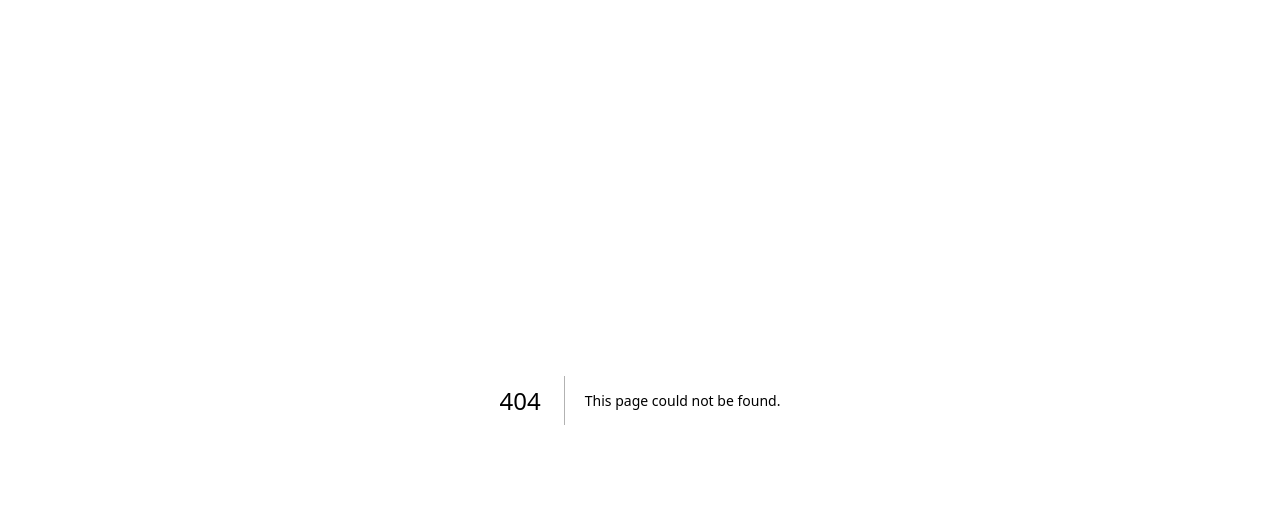
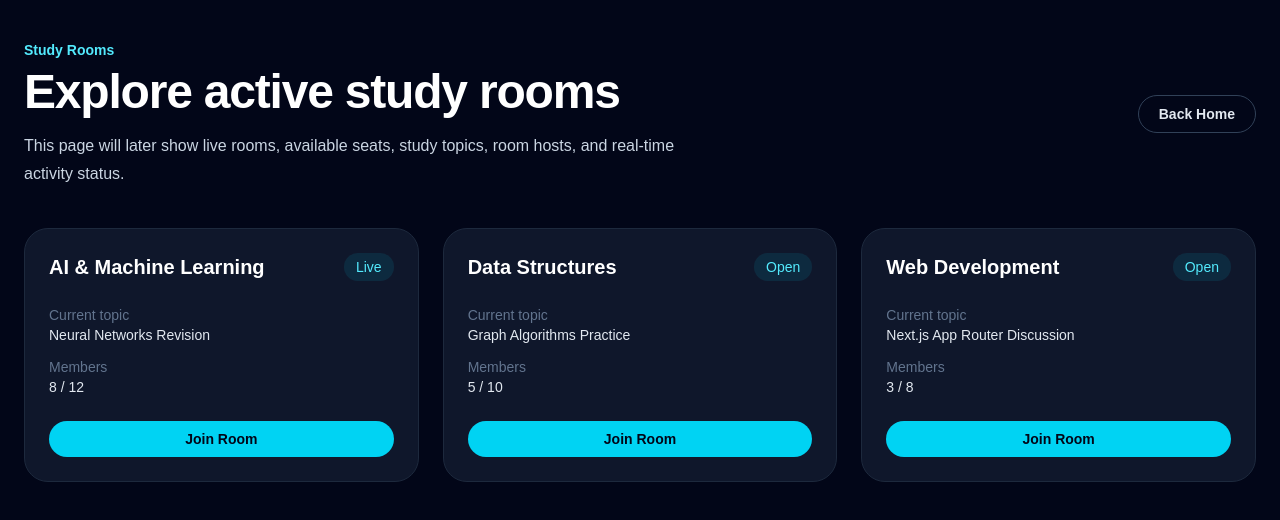
Before and after one commit to Cyfer-ap/Study-Room, a Next.js app in the folder study-room/: page /rooms in a window 1280 px wide. Before the commit this address had no page. Shown: the top 520 px of the page. Built offline with nearby package versions, Linux system fonts and the light colour scheme.

Commit message:
Add rooms route placeholder

```diff
--- /dev/null
+++ b/study-room/src/app/rooms/page.tsx
@@ -0,0 +1,98 @@
+import Link from "next/link";
+
+export default function RoomsPage() {
+    return (
+        <main className="min-h-screen bg-slate-950 px-6 py-10 text-white">
+            <div className="mx-auto max-w-7xl">
+                <div className="mb-10 flex items-center justify-between">
+                    <div>
+                        <p className="mb-2 text-sm font-semibold text-cyan-300">
+                            Study Rooms
+                        </p>
+
+                        <h1 className="text-4xl font-extrabold tracking-tight md:text-5xl">
+                            Explore active study rooms
+                        </h1>
+
+                        <p className="mt-4 max-w-2xl leading-7 text-slate-300">
+                            This page will later show live rooms, available seats, study
+                            topics, room hosts, and real-time activity status.
+                        </p>
+                    </div>
+
+                    <Link
+                        href="/"
+                        className="rounded-full border border-slate-700 px-5 py-2 text-sm font-semibold text-slate-200 transition hover:border-cyan-400 hover:text-cyan-300"
+                    >
+                        Back Home
+                    </Link>
+                </div>
+
+                <section className="grid gap-6 md:grid-cols-3">
+                    <RoomPreviewCard
+                        title="AI & Machine Learning"
+                        topic="Neural Networks Revision"
+                        members="8 / 12"
+                        status="Live"
+                    />
+
+                    <RoomPreviewCard
+                        title="Data Structures"
+                        topic="Graph Algorithms Practice"
+                        members="5 / 10"
+                        status="Open"
+                    />
+
+                    <RoomPreviewCard
+                        title="Web Development"
+                        topic="Next.js App Router Discussion"
+                        members="3 / 8"
+                        status="Open"
+                    />
+                </section>
+            </div>
+        </main>
+    );
+}
+
+type RoomPreviewCardProps = {
+    title: string;
+    topic: string;
+    members: string;
+    status: string;
+};
+
+function RoomPreviewCard({
+                             title,
+                             topic,
+                             members,
+                             status,
+                         }: RoomPreviewCardProps) {
+    return (
+        <article className="rounded-3xl border border-slate-800 bg-slate-900 p-6 transition hover:border-cyan-400/50">
+            <div className="mb-6 flex items-center justify-between">
+                <h2 className="text-xl font-bold">{title}</h2>
+
+                <span className="rounded-full bg-cyan-400/10 px-3 py-1 text-sm text-cyan-300">
+          {status}
+        </span>
+            </div>
+
+            <div className="space-y-3 text-sm">
+                <div>
+                    <p className="text-slate-500">Current topic</p>
+                    <p className="font-medium text-slate-200">{topic}</p>
+                </div>
+
+                <div>
+                    <p className="text-slate-500">Members</p>
+                    <p className="font-medium text-slate-200">{members}</p>
+                </div>
+            </div>
+
+            <button className="mt-6 w-full rounded-full bg-cyan-400 px-5 py-2 text-sm font-semibold text-slate-950 transition hover:bg-cyan-300">
+                Join Room
+            </button>
+        </article>
+    );
+}
--- a/study-room/src/components/landing/CTASection.tsx
+++ b/study-room/src/components/landing/CTASection.tsx
@@ -1,3 +1,5 @@
+import Link from "next/link";
+
 export default function CTASection() {
     return (
         <section id="rooms" className="mx-auto max-w-4xl px-6 py-24 text-center">
@@ -10,9 +12,12 @@ export default function CTASection() {
                 authentication, and real-time communication.
             </p>
 
-            <button className="rounded-full bg-cyan-400 px-8 py-3 font-semibold text-slate-950 transition hover:bg-cyan-300">
+            <Link
+                href="/rooms"
+                className="inline-block rounded-full bg-cyan-400 px-8 py-3 font-semibold text-slate-950 transition hover:bg-cyan-300"
+            >
                 Start Building
-            </button>
+            </Link>
         </section>
     );
 }
--- a/study-room/src/components/landing/HeroSection.tsx
+++ b/study-room/src/components/landing/HeroSection.tsx
@@ -1,3 +1,5 @@
+import Link from "next/link";
+
 export default function HeroSection() {
     return (
         <section className="mx-auto grid max-w-7xl items-center gap-12 px-6 py-20 md:grid-cols-2 md:py-28">
@@ -17,9 +19,12 @@ export default function HeroSection() {
                 </p>
 
                 <div className="flex flex-col gap-4 sm:flex-row">
-                    <button className="rounded-full bg-cyan-400 px-7 py-3 font-semibold text-slate-950 transition hover:bg-cyan-300">
+                    <Link
+                        href="/rooms"
+                        className="rounded-full bg-cyan-400 px-7 py-3 text-center font-semibold text-slate-950 transition hover:bg-cyan-300"
+                    >
                         Create Study Room
-                    </button>
+                    </Link>
 
                     <button className="rounded-full border border-slate-700 px-7 py-3 font-semibold text-slate-200 transition hover:border-cyan-400 hover:text-cyan-300">
                         Explore Features
--- a/study-room/src/components/landing/Navbar.tsx
+++ b/study-room/src/components/landing/Navbar.tsx
@@ -1,3 +1,5 @@
+import Link from "next/link";
+
 export default function Navbar() {
     return (
         <nav className="mx-auto flex max-w-7xl items-center justify-between px-6 py-6">
@@ -17,9 +19,12 @@ export default function Navbar() {
                 </a>
             </div>
 
-            <button className="rounded-full bg-cyan-400 px-5 py-2 text-sm font-semibold text-slate-950 transition hover:bg-cyan-300">
+            <Link
+                href="/rooms"
+                className="rounded-full bg-cyan-400 px-5 py-2 text-sm font-semibold text-slate-950 transition hover:bg-cyan-300"
+            >
                 Get Started
-            </button>
+            </Link>
         </nav>
     );
 }
```
